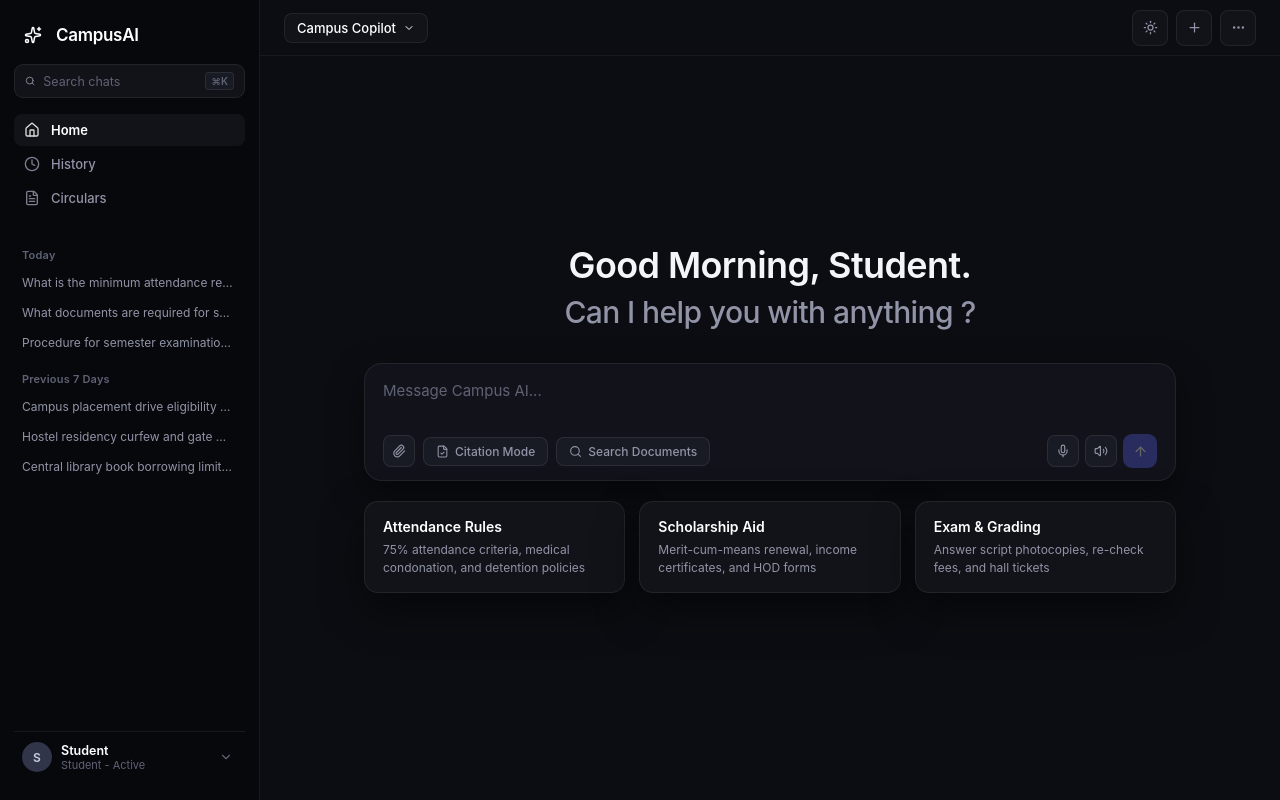
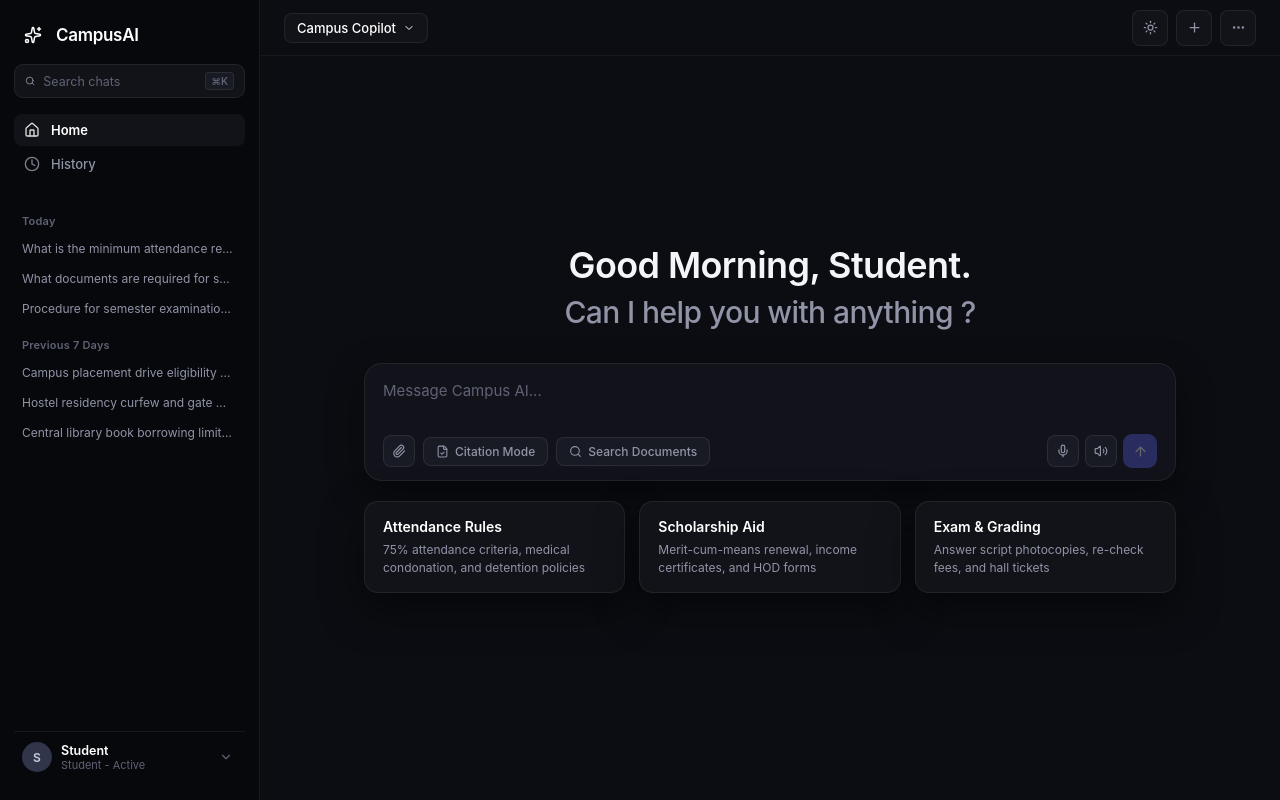
Before and after one commit to Nick-0-7/campusAI, a React (Vite) app: page /chat in a window 1280 px wide. Built offline with nearby package versions, Linux system fonts and the light colour scheme.

Commit message:
Remove Circulars button from sidebar navigation

```diff
--- a/src/components/StudentChat.jsx
+++ b/src/components/StudentChat.jsx
@@ -363,17 +363,6 @@ const StudentChat = () => {
           >
             <Clock size={15} />
             <span>History</span>
-          </button>
-
-          <button
-            className={`axora-nav-item ${activeTab === "circulars" ? "active" : ""}`}
-            onClick={() => {
-              setActiveTab("circulars");
-              handleSendMessage("What are the latest examination guidelines and re-evaluation procedures?");
-            }}
-          >
-            <FileText size={15} />
-            <span>Circulars</span>
           </button>
         </div>
 
```
